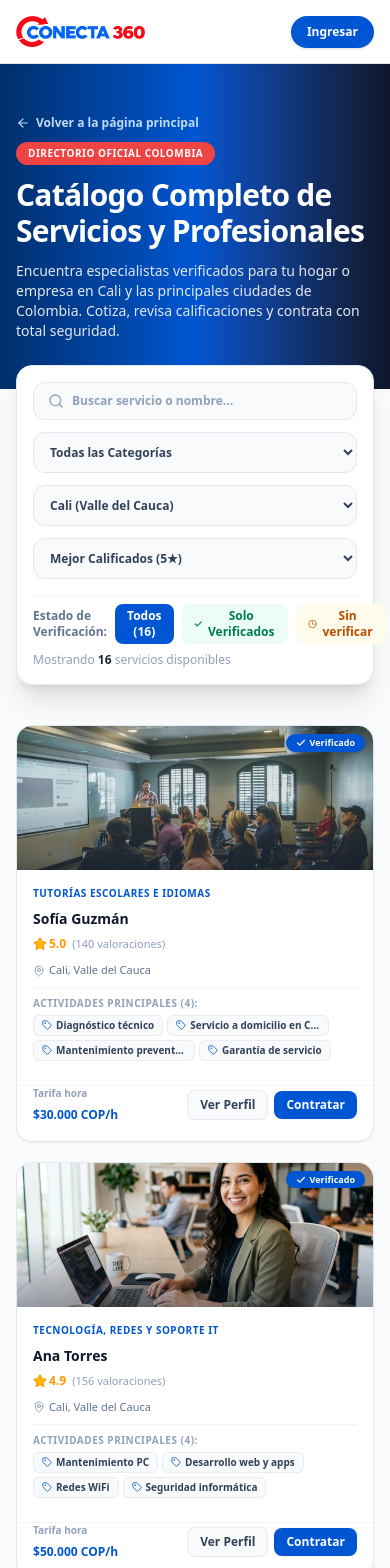
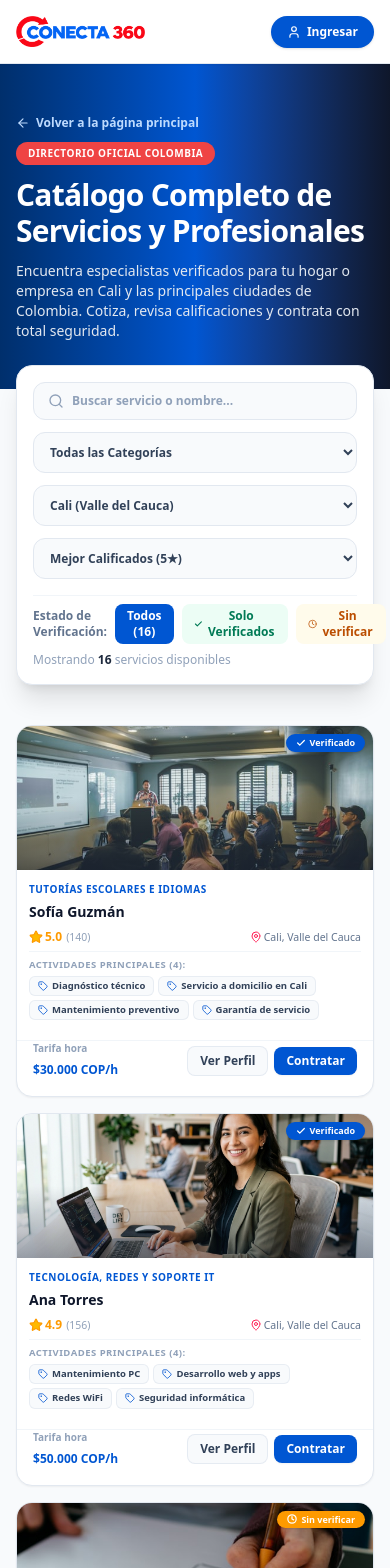
Before and after one commit to SarriaFreelancer/conecta-360, a Next.js app in the folder frontend/: page /services in a window 390 px wide. Shown: the top 1568 px of the page. Built offline with nearby package versions, Linux system fonts and the light colour scheme; no server answers.

Commit message:
style: ampliar contenedores para reducir margen lateral, alinear estrellas calificacion y ubicacion en una fila, y compactar tarjetas

```diff
--- a/frontend/src/app/dashboard/page.tsx
+++ b/frontend/src/app/dashboard/page.tsx
@@ -485,7 +485,7 @@ function UserDashboardContent() {
     <div className="min-h-screen bg-[#f8fafc] text-slate-800 flex flex-col font-sans">
       {/* Top Navbar */}
       <header className="bg-white border-b border-slate-200 sticky top-0 z-40 h-16 sm:h-20 flex items-center shadow-xs">
-        <div className="max-w-[1240px] w-full mx-auto px-4 sm:px-6 flex items-center justify-between">
+        <div className="max-w-[1620px] w-full mx-auto px-4 sm:px-6 lg:px-8 flex items-center justify-between">
           <Link href="/" className="flex items-center">
             <img
               src="/images/logo-conecta-nav.png"
@@ -615,7 +615,7 @@ function UserDashboardContent() {
       )}
 
       {/* Main Content Area */}
-      <main className="max-w-[1240px] w-full mx-auto px-4 sm:px-6 py-8 space-y-8">
+      <main className="max-w-[1620px] w-full mx-auto px-4 sm:px-6 lg:px-8 py-8 space-y-8">
         {/* Banner de Solicitudes Entrantes para Confirmar (Prestador) */}
         {user.role === 'PROVIDER' && historyItems.filter((h) => h.status === 'SOLICITADO').length > 0 && (
           <div className="bg-gradient-to-r from-blue-600 via-indigo-600 to-[#0056d2] text-white rounded-3xl p-6 sm:p-7 shadow-lg shadow-blue-500/20 space-y-4 animate-in fade-in">
@@ -1282,29 +1282,39 @@ function UserDashboardContent() {
                     )}
                   </div>
 
-                  <div className="p-4 space-y-2">
+                  <div className="p-3 sm:p-3.5 space-y-1.5">
                     <div className="flex items-center space-x-1.5 text-[10px] font-bold text-[#0056d2]">
                       <Wrench className="w-3 h-3 text-[#0056d2]" />
                       <span>{user.services[0].categoryName}</span>
                     </div>
 
-                    <h4 className="text-sm font-extrabold text-slate-900 leading-tight">
+                    <h4 className="text-sm font-extrabold text-slate-900 leading-tight truncate">
                       {user.services[0].title}
                     </h4>
 
-                    <p className="text-xs text-slate-600 font-semibold">
+                    <p className="text-xs text-slate-600 font-semibold truncate">
                       {user.firstName} {user.lastName} &bull;{' '}
                       <span className="text-slate-500 font-normal">
                         {user.profile.profession || 'Especialista'}
                       </span>
                     </p>
 
-                    <p className="text-[11px] text-slate-500 flex items-center space-x-1">
-                      <MapPin className="w-3 h-3 text-slate-400" />
-                      <span>
-                        {user.services[0].city}, {user.services[0].department}
-                      </span>
-                    </p>
+                    {/* Calificación, estrellas y Ubicación en UNA MISMA FILA */}
+                    <div className="flex items-center justify-between text-xs text-slate-500 gap-1.5 pt-0.5">
+                      <div className="flex items-center space-x-1 shrink-0">
+                        <div className="flex items-center text-amber-500 font-bold">
+                          <Star className="w-3.5 h-3.5 fill-amber-400 mr-0.5" />
+                          <span>5.0</span>
+                        </div>
+                        <span className="text-slate-400 text-[10.5px]">(Nuevo)</span>
+                      </div>
+                      <div className="flex items-center text-slate-500 text-[10.5px] font-medium truncate shrink min-w-0">
+                        <MapPin className="w-3 h-3 text-rose-500 mr-0.5 shrink-0" />
+                        <span className="truncate">
+                          {user.services[0].city}, {user.services[0].department}
+                        </span>
+                      </div>
+                    </div>
 
                     {/* Actividades principales mostradas afuera en la tarjeta pública (máx 4) */}
                     <div className="pt-1.5 space-y-1">
--- a/frontend/src/app/page.tsx
+++ b/frontend/src/app/page.tsx
@@ -773,7 +773,7 @@ export default function Home() {
           </div>
 
           {/* Contenido con datos reales del usuario */}
-          <div className="p-3.5 space-y-2">
+          <div className="p-3 sm:p-3.5 space-y-1.5">
             {/* Categoría con icono circular */}
             <div className="flex items-center space-x-1.5 text-[10px] font-bold text-[#0056d2]">
               <div className="w-4 h-4 rounded-full bg-blue-50 flex items-center justify-center shrink-0">
@@ -784,41 +784,38 @@ export default function Home() {
 
             {/* Nombre del Proveedor */}
             <div>
-              <h3 className="font-extrabold text-sm text-slate-900 group-hover:text-[#0056d2] transition-colors leading-snug">
+              <h3 className="font-extrabold text-sm text-slate-900 group-hover:text-[#0056d2] transition-colors leading-tight truncate">
                 {fullName}
               </h3>
-              <p className="text-[11px] text-slate-500 font-medium">
-                {categoryTitle}
-              </p>
-            </div>
-
-            {/* Calificación y reseñas */}
-            <div className="flex items-center space-x-1.5 text-xs">
+            </div>
+
+            {/* Calificación, estrellas y Ubicación en UNA MISMA FILA */}
+            <div className="flex items-center justify-between text-xs text-slate-500 gap-1.5 pt-0.5">
+              <div className="flex items-center space-x-1 shrink-0">
                 <div className="flex items-center text-amber-500 font-bold">
                   <Star className="w-3.5 h-3.5 fill-amber-400 mr-0.5" />
                   <span>{prov.rating > 0 ? prov.rating.toFixed(1) : '5.0'}</span>
                 </div>
-              <span className="text-slate-400 text-[11px]">
-                ({prov.totalReviews || 12} reseñas)
+                <span className="text-slate-400 text-[10.5px]">
+                  ({prov.totalReviews || 12})
                 </span>
               </div>
-
-            {/* Ubicación en Colombia */}
-            <div className="flex items-center text-slate-500 text-[11px] font-medium pt-0.5">
-              <MapPin className="w-3 h-3 text-slate-400 mr-1 shrink-0" />
+              <div className="flex items-center text-slate-500 text-[10.5px] font-medium truncate shrink min-w-0">
+                <MapPin className="w-3 h-3 text-rose-500 mr-0.5 shrink-0" />
                 <span className="truncate">{locationStr}</span>
               </div>
+            </div>
 
             {/* 4 Actividades Principales de la Persona en la Tarjeta Exterior */}
-            <div className="pt-2 border-t border-slate-100 space-y-1">
-              <span className="text-[10px] font-bold text-slate-400 block uppercase tracking-wider">
+            <div className="pt-1.5 border-t border-slate-100 space-y-1">
+              <span className="text-[9.5px] font-bold text-slate-400 block uppercase tracking-wider">
                 Actividades Principales ({activitiesToShow.length}):
               </span>
               <div className="flex flex-wrap gap-1">
                 {activitiesToShow.map((act, i) => (
                   <span
                     key={i}
-                    className="px-2 py-0.5 rounded-md bg-slate-50 text-slate-700 text-[10px] font-semibold border border-slate-200/70 flex items-center space-x-1"
+                    className="px-2 py-0.5 rounded-md bg-slate-50 text-slate-700 text-[9.5px] font-semibold border border-slate-200/70 flex items-center space-x-1"
                   >
                     <Tag className="w-2.5 h-2.5 text-[#0056d2] shrink-0" />
                     <span className="truncate max-w-[130px]">{act}</span>
@@ -830,9 +827,9 @@ export default function Home() {
         </div>
 
         {/* Footer de la tarjeta: Precio y botones con autenticación previa */}
-        <div className="p-3.5 pt-0 border-t border-slate-100 mt-2 flex items-center justify-between gap-2">
+        <div className="p-3 sm:p-3.5 pt-0 border-t border-slate-100 mt-1.5 flex items-center justify-between gap-2">
           <div>
-            <span className="text-[10px] text-slate-400 block font-semibold">Tarifa hora</span>
+            <span className="text-[9.5px] text-slate-400 block font-semibold">Tarifa hora</span>
             <span className="text-xs font-black text-[#0056d2]">
               {formatRate(prov.hourlyRate)}/h
             </span>
@@ -871,7 +868,7 @@ export default function Home() {
     <div className="min-h-screen bg-[#f8fafc] text-slate-800 flex flex-col font-sans selection:bg-blue-100 selection:text-blue-900">
       {/* 1. TOP NAVBAR */}
       <header className="bg-white border-b border-slate-200 sticky top-0 z-50 h-16 sm:h-20 flex items-center shadow-xs">
-        <div className="max-w-[1240px] w-full mx-auto px-4 sm:px-6 flex items-center justify-between">
+        <div className="max-w-[1620px] w-full mx-auto px-4 sm:px-6 lg:px-8 flex items-center justify-between">
           {/* Logo Oficial CONECTA 360 con la imagen subida en tamaño justo para la barra */}
           <Link href="/" className="flex items-center">
             <img
@@ -1049,7 +1046,7 @@ export default function Home() {
           <div className="absolute inset-0 bg-gradient-to-t from-[#002f6c]/50 via-transparent to-transparent"></div>
         </div>
 
-        <div className="max-w-[1240px] w-full mx-auto px-4 sm:px-6 py-12 lg:py-16 relative z-10 grid grid-cols-1 lg:grid-cols-12 gap-8 items-center">
+        <div className="max-w-[1620px] w-full mx-auto px-4 sm:px-6 lg:px-8 py-12 lg:py-16 relative z-10 grid grid-cols-1 lg:grid-cols-12 gap-8 items-center">
           {/* Left Text and Search (Span 7) */}
           <div className="lg:col-span-7 space-y-4 max-w-xl">
             {/* Red pill badge */}
@@ -1207,7 +1204,7 @@ export default function Home() {
       </section>
 
       {/* 3. DUAL ACTION CARDS & 4 TRUST PILLARS */}
-      <section className="max-w-[1240px] w-full mx-auto px-4 sm:px-6 -mt-6 sm:-mt-8 relative z-20">
+      <section className="max-w-[1620px] w-full mx-auto px-4 sm:px-6 lg:px-8 -mt-6 sm:-mt-8 relative z-20">
         <div className="grid grid-cols-1 md:grid-cols-12 gap-4 sm:gap-5">
           {/* Card: Necesito algo */}
           <Link
@@ -1274,7 +1271,7 @@ export default function Home() {
       </section>
 
       {/* 4. CATEGORÍAS MÁS POPULARES */}
-      <section id="categorias" className="max-w-[1240px] w-full mx-auto px-4 sm:px-6 pt-16 pb-8">
+      <section id="categorias" className="max-w-[1620px] w-full mx-auto px-4 sm:px-6 lg:px-8 pt-16 pb-8">
         <div className="flex items-center justify-between mb-8">
           <div>
             <h2 className="text-2xl sm:text-3xl font-black text-slate-900 tracking-tight">
@@ -1324,7 +1321,7 @@ export default function Home() {
       </section>
 
       {/* 5. SERVICIOS DESTACADOS FILTRADOS POR COLOMBIA & CALI */}
-      <section id="servicios" className="max-w-[1240px] w-full mx-auto px-4 sm:px-6 py-8">
+      <section id="servicios" className="max-w-[1620px] w-full mx-auto px-4 sm:px-6 lg:px-8 py-8">
         <div className="flex flex-col sm:flex-row sm:items-center justify-between gap-4 mb-8">
           <div>
             <div className="flex items-center space-x-2">
@@ -1424,7 +1421,7 @@ export default function Home() {
           </div>
         ) : (
           <div className="space-y-6">
-            <div className="grid grid-cols-1 sm:grid-cols-2 md:grid-cols-3 lg:grid-cols-4 gap-5">
+            <div className="grid grid-cols-1 sm:grid-cols-2 md:grid-cols-3 lg:grid-cols-4 xl:grid-cols-4 2xl:grid-cols-5 gap-4">
               {filteredProviders.map((prov, idx) => renderProviderCard(prov, idx))}
             </div>
 
@@ -1444,7 +1441,7 @@ export default function Home() {
 
       {/* 6. ¿CÓMO FUNCIONA? */}
       <section id="como-funciona" className="py-14 sm:py-18 bg-[#f8fafc] border-t border-slate-200/80">
-        <div className="max-w-[1240px] w-full mx-auto px-4 sm:px-6">
+        <div className="max-w-[1620px] w-full mx-auto px-4 sm:px-6 lg:px-8">
           <div className="text-left mb-10">
             <h2 className="text-2xl sm:text-3xl font-black text-slate-900 tracking-tight">
               ¿Cómo funciona?
@@ -1532,7 +1529,7 @@ export default function Home() {
 
       {/* 7. ¿POR QUÉ ELEGIR CONECTA360? & APP MÓVIL */}
       <section className="py-14 sm:py-16 bg-white border-t border-slate-200/80">
-        <div className="max-w-[1240px] w-full mx-auto px-4 sm:px-6">
+        <div className="max-w-[1620px] w-full mx-auto px-4 sm:px-6 lg:px-8">
           <div className="grid grid-cols-1 lg:grid-cols-12 gap-8 items-center">
             {/* Left 8 Cols: ¿Por qué elegir Conecta360? */}
             <div className="lg:col-span-8 space-y-6">
@@ -1652,7 +1649,7 @@ export default function Home() {
 
       {/* 8. LO QUE DICEN NUESTROS USUARIOS */}
       <section className="py-14 sm:py-16 bg-[#f8fafc] border-t border-slate-200/80">
-        <div className="max-w-[1240px] w-full mx-auto px-4 sm:px-6">
+        <div className="max-w-[1620px] w-full mx-auto px-4 sm:px-6 lg:px-8">
           <div className="flex items-center justify-between mb-8">
             <div>
               <h2 className="text-2xl sm:text-3xl font-black text-slate-900 tracking-tight">
@@ -1760,7 +1757,7 @@ export default function Home() {
       </section>
 
       {/* 9. CALL TO ACTION BANNER */}
-      <section className="max-w-[1240px] w-full mx-auto px-4 sm:px-6 my-10 sm:my-16">
+      <section className="max-w-[1620px] w-full mx-auto px-4 sm:px-6 lg:px-8 my-10 sm:my-16">
         <div className="bg-[#002f6c] text-white rounded-3xl p-6 sm:p-10 shadow-2xl flex flex-col lg:flex-row items-center justify-between gap-6 relative overflow-hidden text-center sm:text-left">
           {/* Logo Circular con Slogan */}
           <div className="flex flex-col sm:flex-row items-center space-y-3 sm:space-y-0 sm:space-x-5">
@@ -1804,7 +1801,7 @@ export default function Home() {
 
       {/* 10. FOOTER COMPLETO EXACTO */}
       <footer className="bg-[#050b14] text-slate-300 pt-12 sm:pt-16 pb-8 border-t border-slate-800">
-        <div className="max-w-[1240px] w-full mx-auto px-4 sm:px-6">
+        <div className="max-w-[1620px] w-full mx-auto px-4 sm:px-6 lg:px-8">
           <div className="grid grid-cols-1 sm:grid-cols-2 lg:grid-cols-12 gap-8 pb-10 sm:pb-12">
             {/* Col 1: Brand (Span 3) */}
             <div className="sm:col-span-2 lg:col-span-3 space-y-3">
--- a/frontend/src/app/profile/[id]/page.tsx
+++ b/frontend/src/app/profile/[id]/page.tsx
@@ -220,7 +220,7 @@ function ProfileContent() {
 
   return (
     <div className="min-h-screen bg-[#f8fafc] font-sans py-8 sm:py-12 px-4 sm:px-6 lg:px-8">
-      <div className="max-w-5xl mx-auto space-y-6">
+      <div className="max-w-6xl mx-auto space-y-6">
         {/* Navigation Breadcrumb */}
         <div className="flex items-center justify-between">
           <Link
--- a/frontend/src/app/services/page.tsx
+++ b/frontend/src/app/services/page.tsx
@@ -537,7 +537,7 @@ function ServicesDirectoryContent() {
     <div className="min-h-screen bg-[#f8fafc] text-slate-800 flex flex-col font-sans">
       {/* Header */}
       <header className="bg-white border-b border-slate-200 sticky top-0 z-50 h-16 sm:h-20 flex items-center shadow-xs">
-        <div className="max-w-[1240px] w-full mx-auto px-4 sm:px-6 flex items-center justify-between">
+        <div className="max-w-[1620px] w-full mx-auto px-4 sm:px-6 lg:px-8 flex items-center justify-between">
           <Link href="/" className="flex items-center space-x-3">
             <img
               src="/images/logo-conecta-nav.png"
@@ -556,6 +556,9 @@ function ServicesDirectoryContent() {
             <Link href="/#categorias" className="hover:text-[#0056d2] transition-colors">
               Categorías
             </Link>
+            <Link href="/#como-funciona" className="hover:text-[#0056d2] transition-colors">
+              Cómo funciona
+            </Link>
             <Link href="/admin" className="hover:text-[#0056d2] transition-colors">
               Admin
             </Link>
@@ -565,16 +568,18 @@ function ServicesDirectoryContent() {
             {user ? (
               <Link
                 href="/dashboard"
-                className="px-4 py-2 rounded-full bg-blue-50 text-[#0056d2] text-xs sm:text-sm font-bold border border-blue-200"
+                className="px-3.5 py-2 rounded-full bg-blue-50 hover:bg-blue-100 text-[#0056d2] text-xs sm:text-sm font-bold flex items-center space-x-2 border border-blue-200 transition-all shadow-xs"
               >
-                {user.firstName}
+                <span className={`w-2 h-2 rounded-full ${user.isVerified ? 'bg-emerald-500' : 'bg-amber-500'}`} />
+                <span>{user.firstName}</span>
               </Link>
             ) : (
               <Link
-                href="/login"
-                className="px-4 py-2 rounded-full bg-[#0056d2] hover:bg-[#0046a8] text-white text-xs sm:text-sm font-bold shadow-sm"
+                href="/login?redirect=/services"
+                className="px-4 py-2 rounded-full bg-[#0056d2] hover:bg-[#0046a8] text-white text-xs sm:text-sm font-bold flex items-center space-x-1.5 shadow-sm transition-all"
               >
-                Ingresar
+                <User className="w-3.5 h-3.5" />
+                <span>Ingresar</span>
               </Link>
             )}
           </div>
@@ -583,7 +588,7 @@ function ServicesDirectoryContent() {
 
       {/* Hero Banner del Catálogo */}
       <div className="bg-gradient-to-r from-[#002f6c] via-[#0056d2] to-slate-900 text-white py-12 px-4 sm:px-6">
-        <div className="max-w-[1240px] w-full mx-auto space-y-3">
+        <div className="max-w-[1620px] w-full mx-auto space-y-3">
           <Link
             href="/"
             className="inline-flex items-center space-x-1.5 text-xs text-blue-200 hover:text-white font-bold mb-2 transition-colors"
@@ -604,7 +609,7 @@ function ServicesDirectoryContent() {
       </div>
 
       {/* Barra de Filtros Avanzada */}
-      <div className="max-w-[1240px] w-full mx-auto px-4 sm:px-6 -mt-6">
+      <div className="max-w-[1620px] w-full mx-auto px-4 sm:px-6 lg:px-8 -mt-6">
         <div className="bg-white rounded-2xl shadow-xl border border-slate-200 p-4 sm:p-5 space-y-4">
           <div className="grid grid-cols-1 sm:grid-cols-2 lg:grid-cols-4 gap-3">
             {/* Buscador */}
@@ -726,7 +731,7 @@ function ServicesDirectoryContent() {
       </div>
 
       {/* Grid de Servicios y Profesionales */}
-      <div className="max-w-[1240px] w-full mx-auto px-4 sm:px-6 py-10 flex-1">
+      <div className="max-w-[1620px] w-full mx-auto px-4 sm:px-6 lg:px-8 py-10 flex-1">
         {sorted.length === 0 ? (
           <div className="bg-white border border-slate-200 rounded-3xl p-12 text-center space-y-3 shadow-xs">
             <Wrench className="w-10 h-10 text-slate-400 mx-auto" />
@@ -747,7 +752,7 @@ function ServicesDirectoryContent() {
             </button>
           </div>
         ) : (
-          <div className="grid grid-cols-1 sm:grid-cols-2 md:grid-cols-3 lg:grid-cols-4 gap-5">
+          <div className="grid grid-cols-1 sm:grid-cols-2 md:grid-cols-3 lg:grid-cols-4 xl:grid-cols-4 2xl:grid-cols-5 gap-4">
             {sorted.map((prov, idx) => {
               const fullName = `${prov.user.firstName} ${prov.user.lastName}`;
               const categoryTitle = prov.title || 'Servicio Profesional';
@@ -787,41 +792,41 @@ function ServicesDirectoryContent() {
                     </div>
 
                     {/* Contenido */}
-                    <div className="p-4 space-y-2">
+                    <div className="p-3 sm:p-3.5 space-y-1.5">
                       <span className="text-[10px] font-bold text-[#0056d2] uppercase tracking-wider block truncate">
                         {categoryTitle}
                       </span>
-                      <h3 className="font-extrabold text-sm text-slate-900 group-hover:text-[#0056d2] transition-colors leading-snug">
+                      <h3 className="font-extrabold text-sm text-slate-900 group-hover:text-[#0056d2] transition-colors leading-tight truncate">
                         {fullName}
                       </h3>
 
-                      {/* Calificación */}
-                      <div className="flex items-center space-x-1.5 text-xs">
+                      {/* Calificación, estrellas y Ubicación en UNA MISMA FILA */}
+                      <div className="flex items-center justify-between text-xs text-slate-500 gap-1.5 pt-0.5">
+                        <div className="flex items-center space-x-1 shrink-0">
                           <div className="flex items-center text-amber-500 font-bold">
                             <Star className="w-3.5 h-3.5 fill-amber-400 mr-0.5" />
                             <span>{prov.rating ? prov.rating.toFixed(1) : '4.9'}</span>
                           </div>
-                        <span className="text-slate-400 text-[11px]">
-                          ({prov.totalReviews || 24} valoraciones)
+                          <span className="text-slate-400 text-[10.5px]">
+                            ({prov.totalReviews || 24})
                           </span>
                         </div>
-
-                      {/* Ubicación */}
-                      <div className="flex items-center text-slate-500 text-[11px] font-medium pt-0.5">
-                        <MapPin className="w-3 h-3 text-slate-400 mr-1 shrink-0" />
+                        <div className="flex items-center text-slate-500 text-[10.5px] font-medium truncate shrink min-w-0">
+                          <MapPin className="w-3 h-3 text-rose-500 mr-0.5 shrink-0" />
                           <span className="truncate">{locationStr}</span>
+                        </div>
                       </div>
 
                       {/* 4 Actividades Principales de la Persona */}
-                      <div className="pt-2 border-t border-slate-100 space-y-1">
-                        <span className="text-[10px] font-bold text-slate-400 block uppercase tracking-wider">
+                      <div className="pt-1.5 border-t border-slate-100 space-y-1">
+                        <span className="text-[9.5px] font-bold text-slate-400 block uppercase tracking-wider">
                           Actividades Principales ({getProviderFeaturedActivities(prov).length}):
                         </span>
                         <div className="flex flex-wrap gap-1">
                           {getProviderFeaturedActivities(prov).map((act, i) => (
                             <span
                               key={i}
-                              className="px-2 py-0.5 rounded-md bg-slate-50 text-slate-700 text-[10px] font-semibold border border-slate-200/70 flex items-center space-x-1"
+                              className="px-2 py-0.5 rounded-md bg-slate-50 text-slate-700 text-[9.5px] font-semibold border border-slate-200/70 flex items-center space-x-1"
                             >
                               <Tag className="w-2.5 h-2.5 text-[#0056d2] shrink-0" />
                               <span className="truncate max-w-[130px]">{act}</span>
```
Lines whose indentation alone changed are shown as unchanged.
